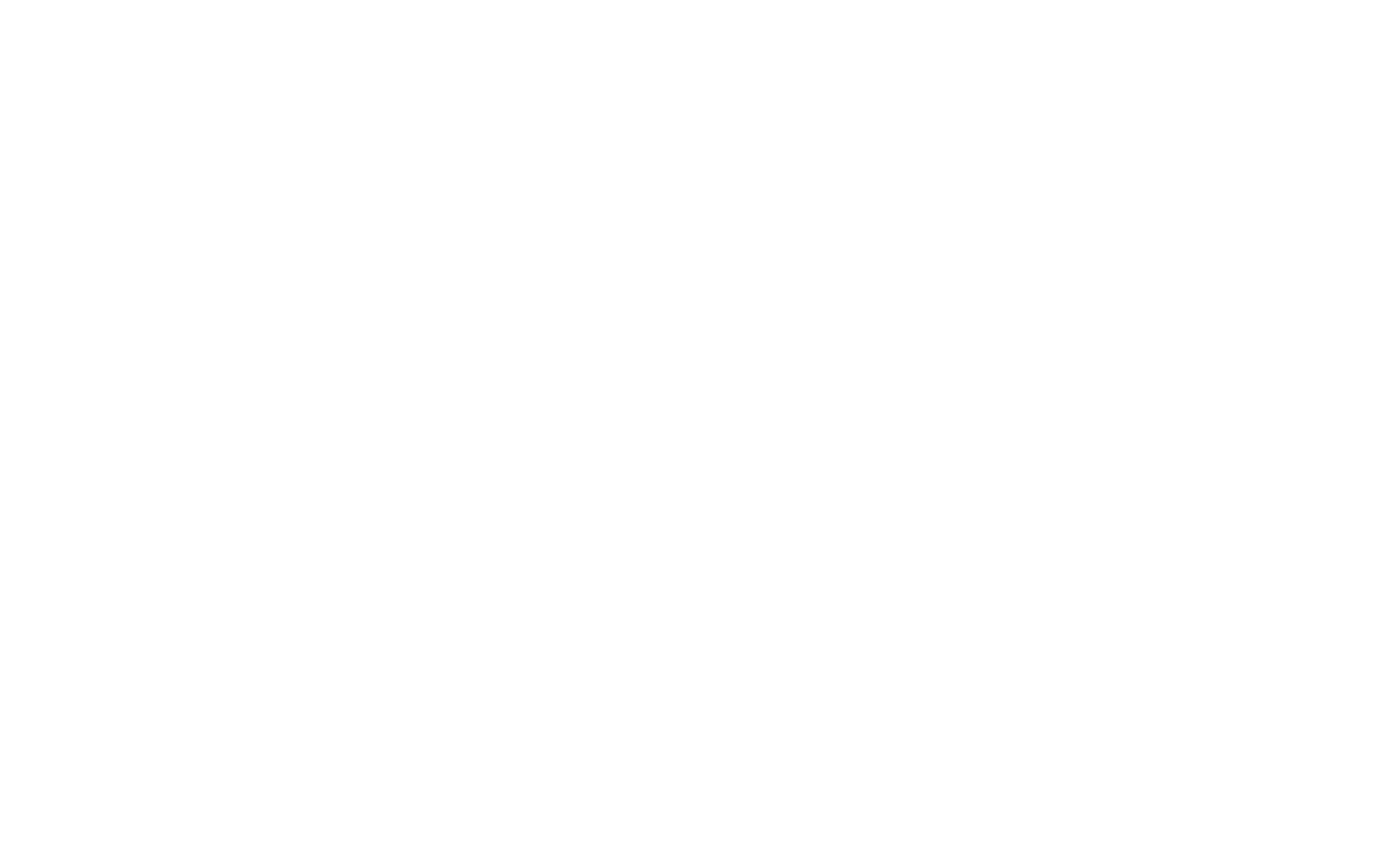
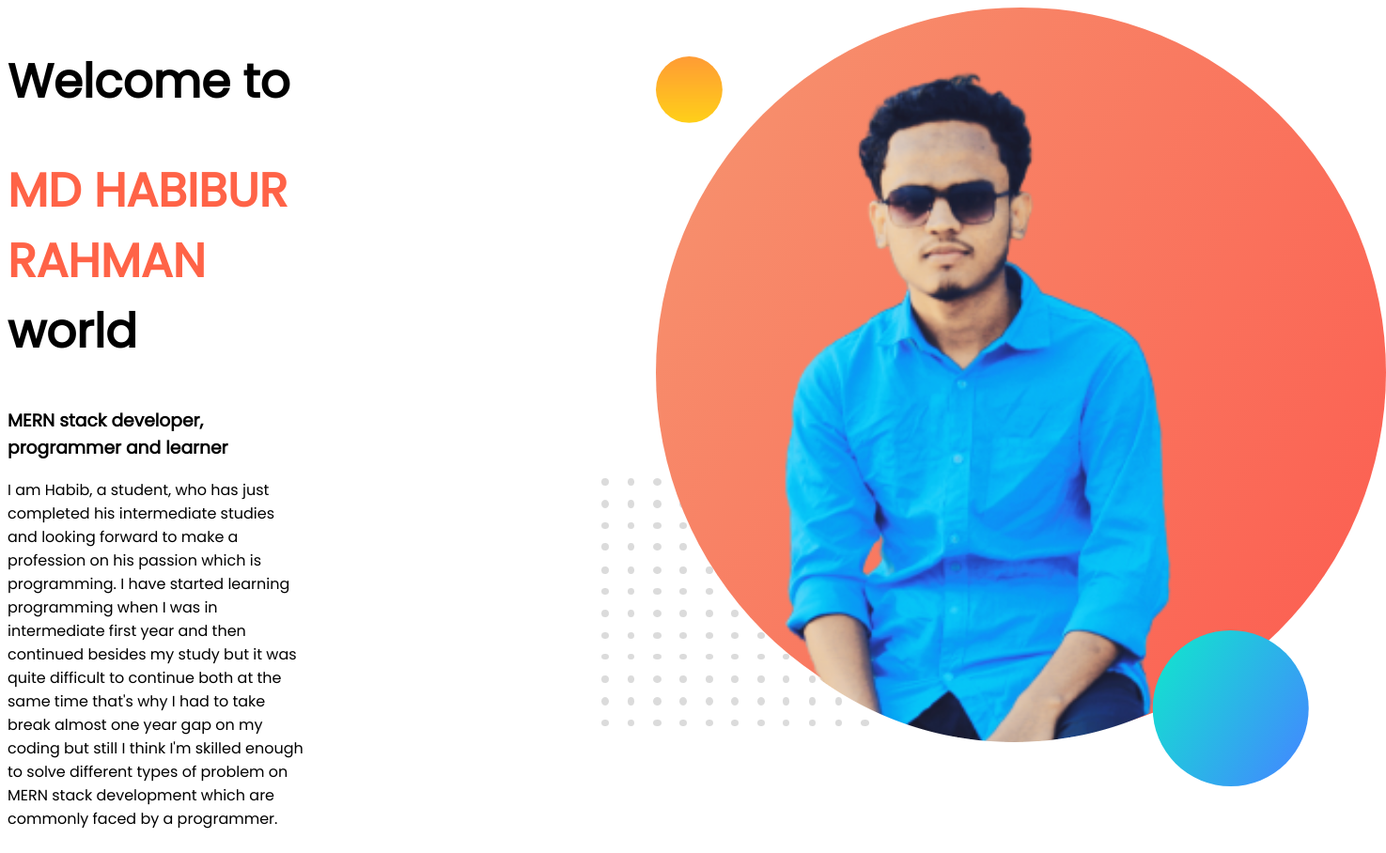
Before and after one commit to hrhabib07/developer-portfolio-recap, a plain HTML site: page index.html in a window 1280 px wide. Shown: the whole page at 94% size, 1475 px wide, since content can reach past the window. Before the commit the page ends 800 px from the top, so only its background shows below. Drawn offline with Linux system fonts and the light colour scheme.

Commit message:
wroking on first section

```diff
--- a/index.html
+++ b/index.html
@@ -6,11 +6,40 @@
     <meta http-equiv="X-UA-Compatible" content="IE=edge">
     <meta name="viewport" content="width=device-width, initial-scale=1.0">
     <title>Habib Portfolio</title>
+    <link rel="preconnect" href="https://fonts.googleapis.com">
+    <link rel="preconnect" href="https://fonts.gstatic.com" crossorigin>
+    <link href="https://fonts.googleapis.com/css2?family=Poppins&display=swap" rel="stylesheet">
     <link rel="stylesheet" href="style.css">
 </head>
 
 <body>
+    <section class="container">
+        <div>
+            <div class="half-width">
+                <h1>Welcome to </h1>
+                <h1><span style="color:tomato">MD HABIBUR RAHMAN</span> world</h1>
 
+                <h3>MERN stack developer, programmer and learner</h3>
+                <p>I am Habib, a student, who has just completed his intermediate studies and looking forward to make a
+                    profession
+                    on his passion which is programming. I have started learning programming when I was in intermediate
+                    first
+                    year
+                    and then continued besides my study but it was quite difficult to continue both at the same time
+                    that's
+                    why
+                    I
+                    had to take break almost one year gap on my coding but still I think I'm skilled enough to solve
+                    different
+                    types
+                    of problem on MERN stack development which are commonly faced by a programmer. </p>
+                <p> </p>
+            </div>
+        </div>
+        <div class="half-width">
+            <img src="images/images/habib.png" alt="">
+        </div>
+    </section>
 </body>
 
 </html>
--- a/style.css
+++ b/style.css
@@ -0,0 +1,12 @@
+body {
+  font-family: "Poppins", sans-serif;
+}
+h1 {
+  font-size: 50px;
+}
+.container {
+  display: flex;
+}
+.half-width {
+  width: 50%;
+}
```
Also changed, not shown: images/images/dream-bg.png (added), images/images/exp-bg.png (added), images/images/habib.png (added), images/images/habib2.png (added), images/images/jhankar2.png (added), images/images/my-bg2.png (added), images/images/top-banner.png (added), images/showOff/IMG_20220504_194801-removebg-preview.png (added), images/showOff/IMG_20220507_194936-removebg-preview.png (added).
